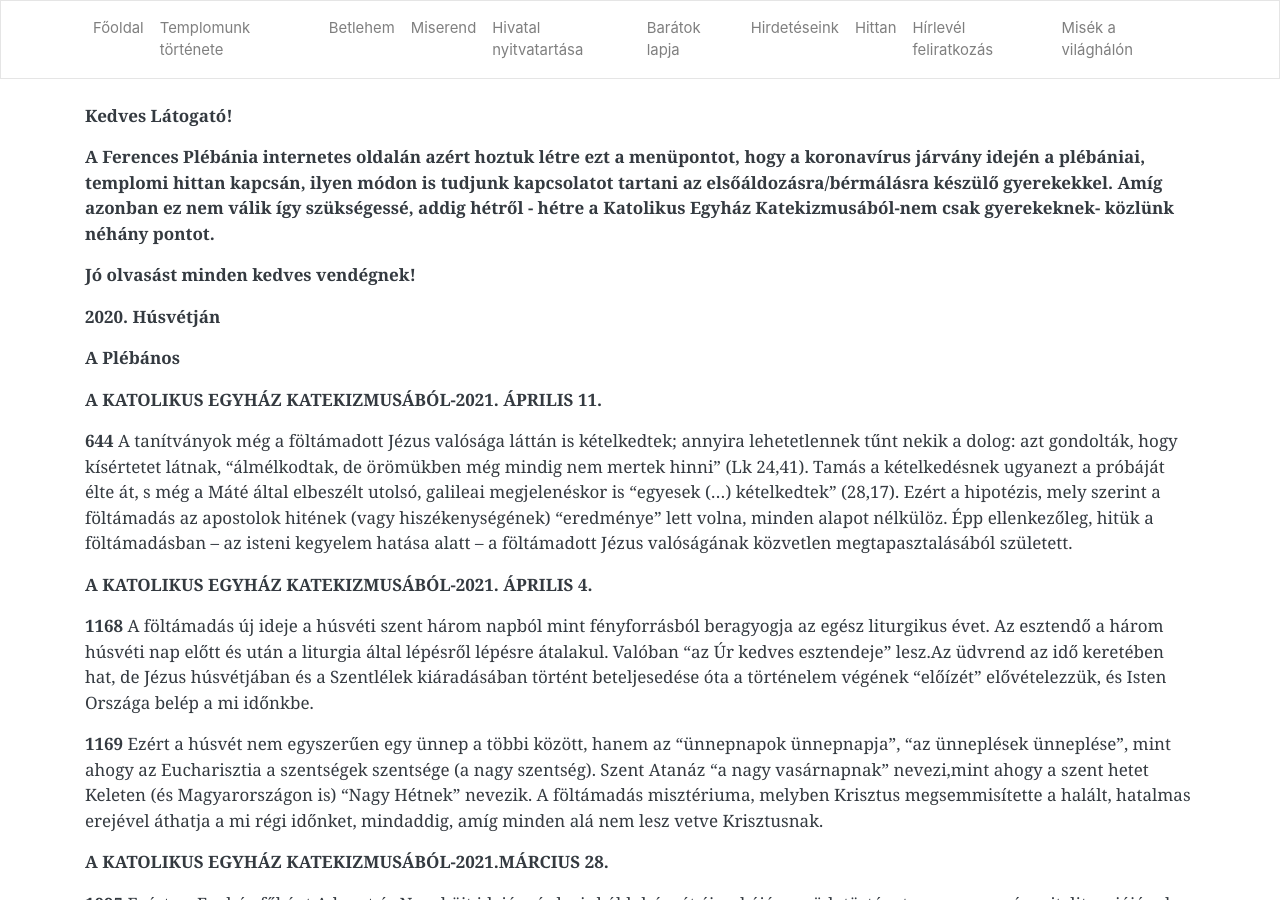
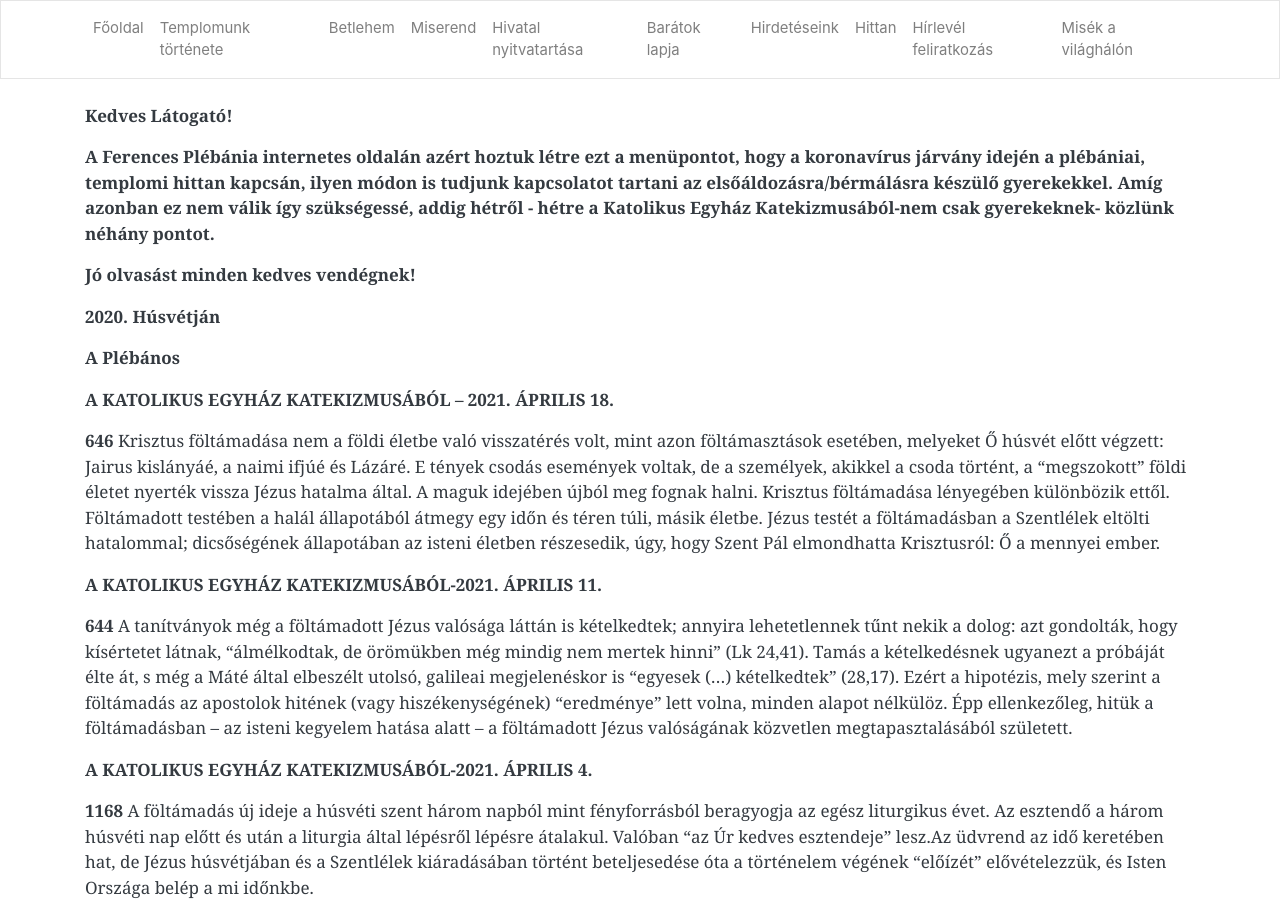
Before and after one commit to pecsi-ferences/pecsi-ferences.github.io, a Jekyll site: the page built from hittan.md, in a window 1280 px wide and 900 px high. Built offline with Jekyll 4.4.1, drawn with Linux system fonts in a browser that asks for light colours; nearby versions of some CDN libraries.

Commit message:
Update from Forestry.io Zoltán Dohány updated hittan.md

```diff
--- a/hittan.md
+++ b/hittan.md
@@ -12,6 +12,10 @@ title: Hittan
 **2020. Húsvétján**
 
 **A Plébános**
+
+**A KATOLIKUS EGYHÁZ KATEKIZMUSÁBÓL – 2021. ÁPRILIS 18.**
+
+**646** Krisztus föltámadása nem a földi életbe való visszatérés volt, mint azon föltámasztások esetében, melyeket Ő húsvét előtt végzett: Jairus kislányáé, a naimi ifjúé és Lázáré. E tények csodás események voltak, de a személyek, akikkel a csoda történt, a "megszokott" földi életet nyerték vissza Jézus hatalma által. A maguk idejében újból meg fognak halni. Krisztus föltámadása lényegében különbözik ettől. Föltámadott testében a halál állapotából átmegy egy időn és téren túli, másik életbe. Jézus testét a föltámadásban a Szentlélek eltölti hatalommal; dicsőségének állapotában az isteni életben részesedik, úgy, hogy Szent Pál elmondhatta Krisztusról: Ő a mennyei ember.
 
 **A KATOLIKUS EGYHÁZ KATEKIZMUSÁBÓL-2021. ÁPRILIS 11.**
 
```
